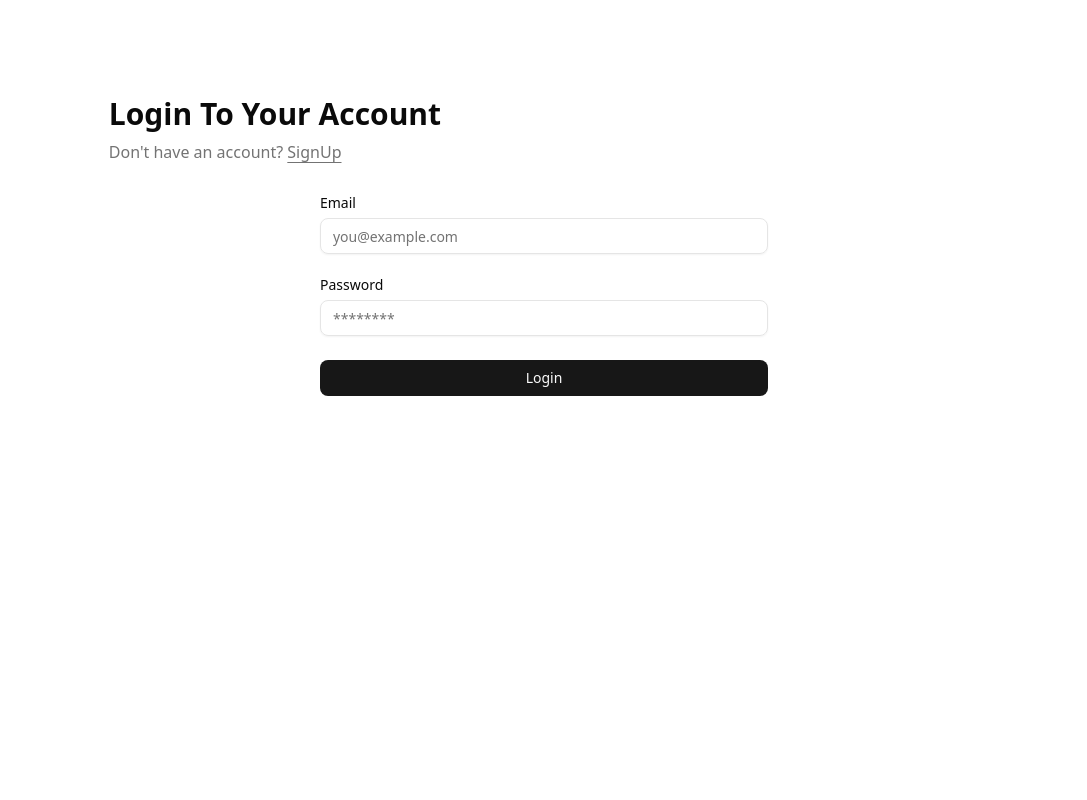
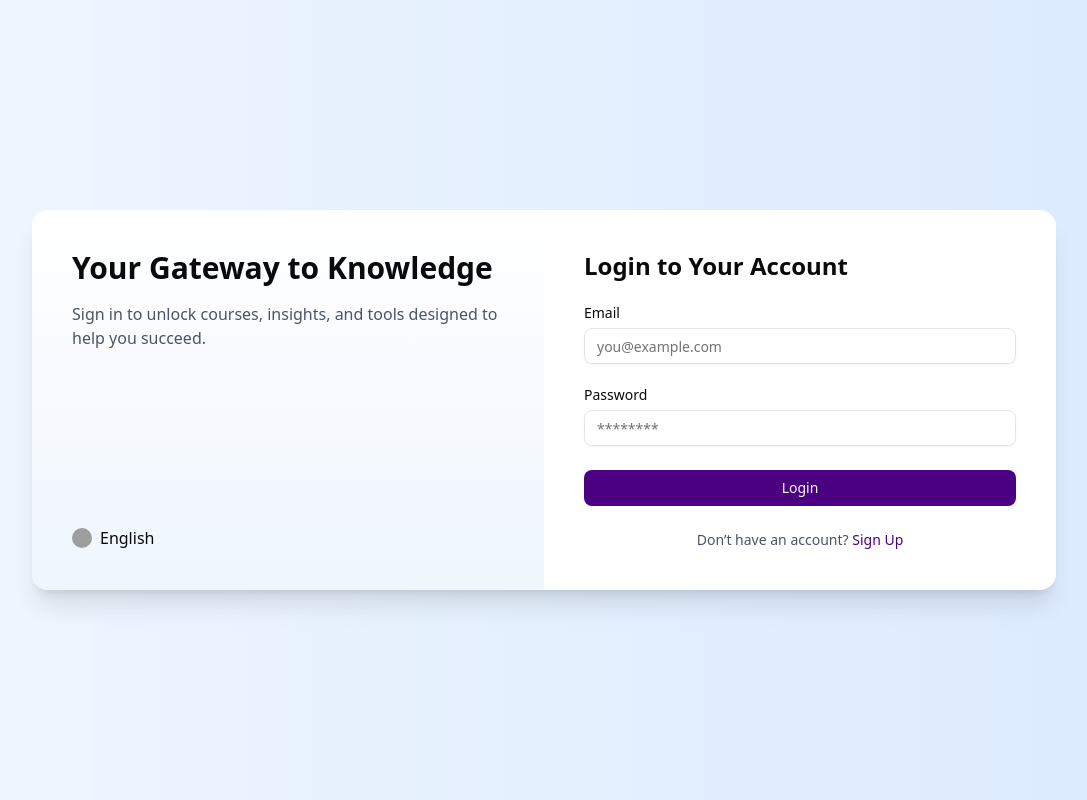
Before and after one commit to Hamdoonn/lms-system, a React (Vite) app: page /auth/Login in a window 1280 px wide. Shown: the whole page, without its empty margins (96-1183 px from the left). Built offline with nearby package versions, Linux system fonts and the light colour scheme; grey boxes are pictures that could not be loaded.

Commit message:
fixed role based routing + setted up dynamic dashboard loading

```diff
--- a/package.json
+++ b/package.json
@@ -11,8 +11,6 @@
   },
   "dependencies": {
     "@hookform/resolvers": "^5.2.2",
-    "@radix-ui/react-label": "^2.1.7",
-    "@radix-ui/react-slot": "^1.2.3",
     "@tabler/icons-react": "^3.35.0",
     "@tailwindcss/vite": "^4.1.13",
     "class-variance-authority": "^0.7.1",
--- a/src/components/froms/LoginForm.jsx
+++ b/src/components/froms/LoginForm.jsx
@@ -16,7 +16,7 @@ import {
 import { Loader2 } from "lucide-react";
 import { toast, Toaster } from "sonner";
 
-// ✅ Define schema
+// ✅ Validation Schema
 const loginSchema = z.object({
   email: z.string().email("Invalid email address"),
   password: z.string().min(8, "Password must be at least 8 characters"),
@@ -33,7 +33,7 @@ const LoginForm = () => {
     },
   });
 
-  // ✅ Handle form submit
+  // ✅ Handle submit
   function onSubmit(values) {
     setLoading(true);
 
@@ -46,21 +46,15 @@ const LoginForm = () => {
       );
 
       if (validUser) {
-        // store logged in user
+        // store user + role
         localStorage.setItem("loggedInUser", JSON.stringify(validUser));
+        localStorage.setItem("role", validUser.role);
+
         toast.success("Login Successful 🎉");
 
-        // redirect after short delay so toast is visible
+        // redirect to dashboard (DashboardRouter decides view)
         setTimeout(() => {
-          if (validUser.role === "student") {
-            window.location.href = "/student/student-dashboard";
-          } else if (validUser.role === "instructor") {
-            window.location.href = "/instructor/instructor-dashboard";
-          } else if (validUser.role === "admin") {
-            window.location.href = "/admin/admin-dashboard";
-          } else {
-            window.location.href = "/dashboard";
-          }
+          window.location.href = "/dashboard";
         }, 1500);
       } else {
         toast.error("Login Failed ❌", {
@@ -77,7 +71,7 @@ const LoginForm = () => {
       <Toaster position="top-center" richColors />
       <form
         onSubmit={form.handleSubmit(onSubmit)}
-        className="space-y-6 max-w-md mx-auto"
+        className="space-y-6 max-w-md"
       >
         {/* Email */}
         <FormField
@@ -110,7 +104,11 @@ const LoginForm = () => {
         />
 
         {/* Submit Button */}
-        <Button type="submit" className="w-full" disabled={loading}>
+        <Button
+          type="submit"
+          className="w-full bg-[#4B0082] transition ease-in-out duration-300 hover:bg-[#4c0082c7]"
+          disabled={loading}
+        >
           {loading ? (
             <Loader2 className="mr-2 h-5 w-5 animate-spin" />
           ) : (
--- a/src/components/froms/SignupForm.jsx
+++ b/src/components/froms/SignupForm.jsx
@@ -127,7 +127,10 @@ const SignupForm = () => {
         />
 
         {/* Submit Button */}
-        <Button type="submit" className="w-full">
+        <Button
+          type="submit"
+          className="w-full bg-[#4B0082] transition ease-in-out duration-400 hover:bg-[#4c0082c7] cursor-pointer"
+        >
           Sign Up
         </Button>
       </form>
--- a/src/components/ui/input.jsx
+++ b/src/components/ui/input.jsx
@@ -1,24 +1,21 @@
-import * as React from "react"
+import * as React from "react";
 
-import { cn } from "@/lib/utils"
+import { cn } from "@/lib/utils";
 
-function Input({
-  className,
-  type,
-  ...props
-}) {
+function Input({ className, type, ...props }) {
   return (
     <input
       type={type}
       data-slot="input"
       className={cn(
         "file:text-foreground placeholder:text-muted-foreground selection:bg-primary selection:text-primary-foreground dark:bg-input/30 border-input h-9 w-full min-w-0 rounded-md border bg-transparent px-3 py-1 text-base shadow-xs transition-[color,box-shadow] outline-none file:inline-flex file:h-7 file:border-0 file:bg-transparent file:text-sm file:font-medium disabled:pointer-events-none disabled:cursor-not-allowed disabled:opacity-50 md:text-sm",
-        "focus-visible:border-ring focus-visible:ring-ring/50 focus-visible:ring-[3px]",
+        "focus:outline-none focus:ring-2 focus:ring-[#4c008272] focus:border-[#4B0082]",
         "aria-invalid:ring-destructive/20 dark:aria-invalid:ring-destructive/40 aria-invalid:border-destructive",
         className
       )}
-      {...props} />
+      {...props}
+    />
   );
 }
 
-export { Input }
+export { Input };
--- /dev/null
+++ b/src/components/ui/skeleton.jsx
@@ -0,0 +1,15 @@
+import { cn } from "@/lib/utils"
+
+function Skeleton({
+  className,
+  ...props
+}) {
+  return (
+    <div
+      data-slot="skeleton"
+      className={cn("bg-accent animate-pulse rounded-md", className)}
+      {...props} />
+  );
+}
+
+export { Skeleton }
--- a/src/layouts/DashboardLayout.jsx
+++ b/src/layouts/DashboardLayout.jsx
@@ -0,0 +1,16 @@
+import React from "react";
+
+const DashboardLayout = ({ children }) => {
+  return (
+    <div className="flex">
+      {/* Sidebar */}
+      <div className="flex-1">
+        {/* Navbar */}
+        {/* Role-specific-page */}
+        <main className="p-6">{children}</main>
+      </div>
+    </div>
+  );
+};
+
+export default DashboardLayout;
--- a/src/pages/auth/LoginPage.jsx
+++ b/src/pages/auth/LoginPage.jsx
@@ -1,22 +1,47 @@
-import LoginForm from "@/components/froms/LoginForm";
 import React from "react";
 import { Link } from "react-router-dom";
+import LoginForm from "@/components/froms/LoginForm";
 
 const LoginPage = () => {
   return (
-    <div className="flex flex-col min-h-screen items-center justify-between p-24">
-      <section className="w-4/5 max-w-5xl">
-        <div className="mb-8 flex flex-col gap-2">
-          <h1 className="text-3xl font-semibold">Login To Your Account</h1>
-          <p className="text-neutral-500">
-            Don't have an account?{" "}
-            <Link to="/auth/Signup" className="underline underline-offset-4">
-              SignUp
+    <div className="min-h-screen flex items-center justify-center bg-gradient-to-r from-blue-50 to-blue-100 p-4">
+      <div className="bg-white shadow-xl rounded-2xl flex flex-col md:flex-row w-full max-w-5xl overflow-hidden">
+        {/* Left Section */}
+        <div className="w-full md:w-1/2 bg-gradient-to-b from-white to-blue-50 p-8 md:p-10 flex flex-col justify-between">
+          <div>
+            <h2 className="text-2xl md:text-3xl font-bold mb-4">
+              Your Gateway to Knowledge
+            </h2>
+            <p className="text-gray-600 text-sm md:text-base">
+              Sign in to unlock courses, insights, and tools designed to help
+              you succeed.
+            </p>
+          </div>
+          <div className="flex items-center space-x-2 mt-8 md:mt-10">
+            <img
+              src="https://flagcdn.com/w20/us.png"
+              alt="flag"
+              className="h-5 w-5 rounded-full"
+            />
+            <span className="text-sm md:text-base">English</span>
+          </div>
+        </div>
+
+        {/* Right Section */}
+        <div className="w-full md:w-1/2 p-8 md:p-10">
+          <h2 className="text-xl md:text-2xl font-semibold mb-6">
+            Login to Your Account
+          </h2>
+          <LoginForm />
+
+          <p className="text-center text-xs md:text-sm text-gray-600 mt-6">
+            Don’t have an account?{" "}
+            <Link to="/auth/Signup" className="text-[#4B0082] font-medium">
+              Sign Up
             </Link>
           </p>
         </div>
-        <LoginForm />
-      </section>
+      </div>
     </div>
   );
 };
--- a/src/pages/auth/SignupPage.jsx
+++ b/src/pages/auth/SignupPage.jsx
@@ -4,19 +4,44 @@ import { Link } from "react-router-dom";
 
 const SignupPage = () => {
   return (
-    <div className="flex flex-col min-h-screen items-center justify-between p-24">
-      <section className="w-4/5 max-w-5xl">
-        <div className="mb-8 flex flex-col gap-2">
-          <h1 className="text-3xl font-semibold">Register Your Account</h1>
-          <p className="text-neutral-500">
+    <div className="min-h-screen flex items-center justify-center bg-gradient-to-r from-blue-50 to-blue-100 p-4">
+      <div className="bg-white shadow-xl rounded-2xl flex flex-col md:flex-row w-full max-w-5xl overflow-hidden">
+        {/* Left Section */}
+        <div className="w-full md:w-1/2 bg-gradient-to-b from-white to-blue-50 p-8 md:p-10 flex flex-col justify-between">
+          <div>
+            <h2 className="text-2xl md:text-3xl font-bold mb-4">
+              Join Our Learning Platform
+            </h2>
+            <p className="text-gray-600 text-sm md:text-base">
+              Create your account and start exploring courses, tracking
+              progress, and achieving your learning goals.
+            </p>
+          </div>
+          <div className="flex items-center space-x-2 mt-8 md:mt-10">
+            <img
+              src="https://flagcdn.com/w20/us.png"
+              alt="flag"
+              className="h-5 w-5 rounded-full"
+            />
+            <span className="text-sm md:text-base">English</span>
+          </div>
+        </div>
+
+        {/* Right Section */}
+        <div className="w-full md:w-1/2 p-8 md:p-10">
+          <h2 className="text-xl md:text-2xl font-semibold mb-6">
+            Create Your Account
+          </h2>
+          <SignupForm />
+
+          <p className="text-center text-xs md:text-sm text-gray-600 mt-6">
             Already have an account?{" "}
-            <Link to="/auth/Login" className="underline underline-offset-4">
+            <Link to="/auth/Login" className="text-[#4B0082] font-medium">
               Login
             </Link>
           </p>
         </div>
-        <SignupForm />
-      </section>
+      </div>
     </div>
   );
 };
--- /dev/null
+++ b/src/pages/dashboard/Dashboard.jsx
@@ -0,0 +1,13 @@
+import DashboardLayout from "@/layouts/DashboardLayout";
+import React from "react";
+import DashboardRouter from "./DashboardRouter";
+
+const Dashboard = () => {
+  return (
+    <DashboardLayout>
+      <DashboardRouter />
+    </DashboardLayout>
+  );
+};
+
+export default Dashboard;
--- /dev/null
+++ b/src/pages/dashboard/DashboardRouter.jsx
@@ -0,0 +1,26 @@
+import AdminDashboard from "@/pages/admin/AdminDashboard";
+import InstructorDashboard from "@/pages/instructore/InstructorDashboard";
+import StudentDashboard from "@/pages/student/StudentDashboard";
+import React from "react";
+
+const DashboardRouter = () => {
+  const role = localStorage.getItem("role");
+
+  if (!role) {
+    window.location.href = "/auth/Login";
+    return null;
+  }
+
+  switch (role) {
+    case "student":
+      return <StudentDashboard />;
+    case "instructor":
+      return <InstructorDashboard />;
+    case "admin":
+      return <AdminDashboard />;
+    default:
+      return <p>Unauthorized</p>;
+  }
+};
+
+export default DashboardRouter;
--- a/src/routers/Router.jsx
+++ b/src/routers/Router.jsx
@@ -1,9 +1,7 @@
-import AdminDashboard from "@/pages/admin/AdminDashboard";
 import LoginPage from "@/pages/auth/LoginPage";
 import SignupPage from "@/pages/auth/SignupPage";
-import InstructorDashboard from "@/pages/instructore/InstructorDashboard";
+import Dashboard from "@/pages/dashboard/Dashboard";
 import Onboarding from "@/pages/Onboarding";
-import StudentDashboard from "@/pages/student/StudentDashboard";
 
 import React from "react";
 import { BrowserRouter, Route, Routes } from "react-router-dom";
@@ -19,15 +17,7 @@ const Router = () => {
         <Route path="/auth/Signup" element={<SignupPage />} />
 
         {/* dashboard */}
-        <Route
-          path="/student/student-dashboard"
-          element={<StudentDashboard />}
-        />
-        <Route
-          path="/instructore/instructor-dashboard"
-          element={<InstructorDashboard />}
-        />
-        <Route path="/admin/admin-dashboard" element={<AdminDashboard />} />
+        <Route path="/dashboard" element={<Dashboard />} />
       </Routes>
     </BrowserRouter>
   );
```
Also changed, not shown: src/layouts/AuthLayout.jsx (deleted), 1 other file (tests, documents, lock files or other folders).
